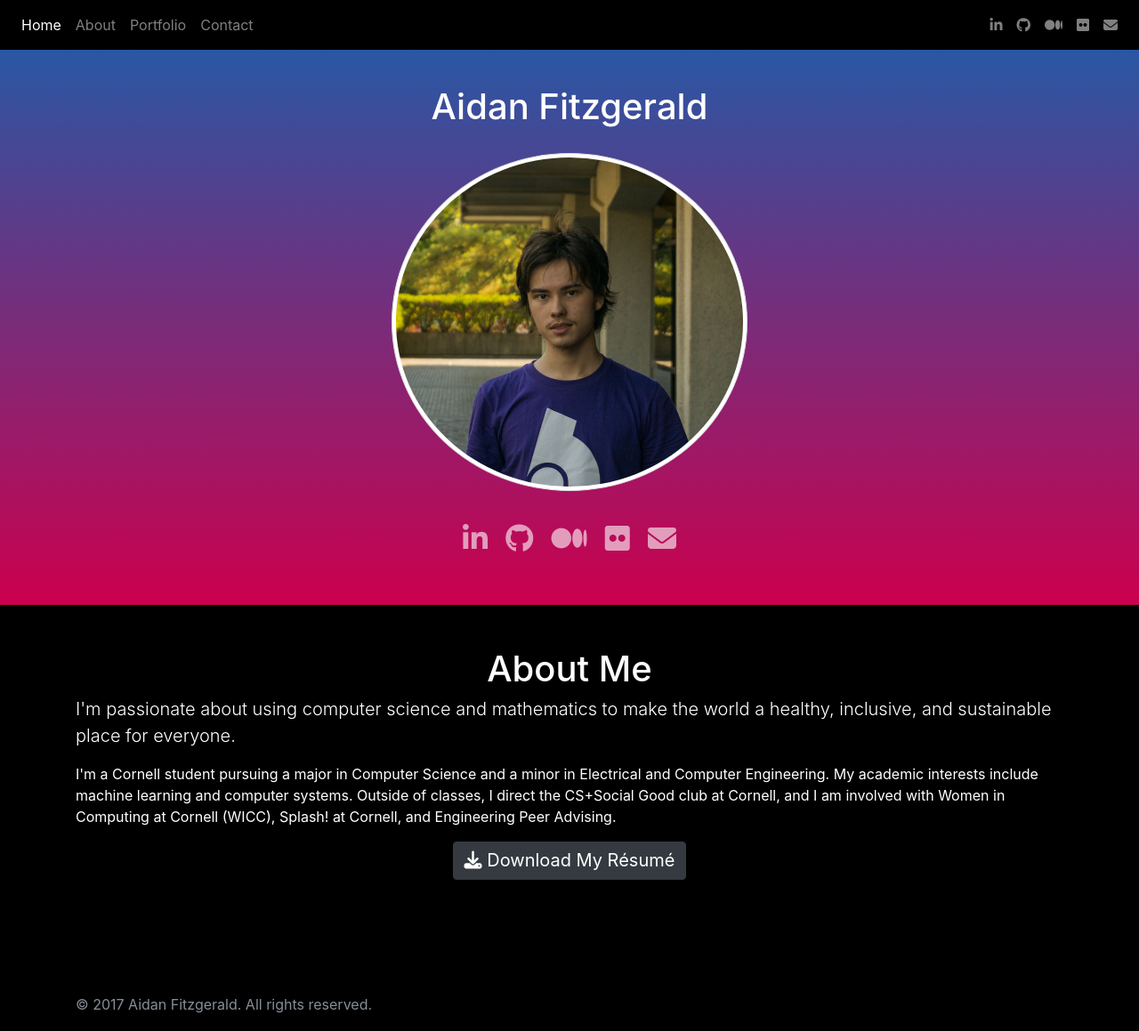
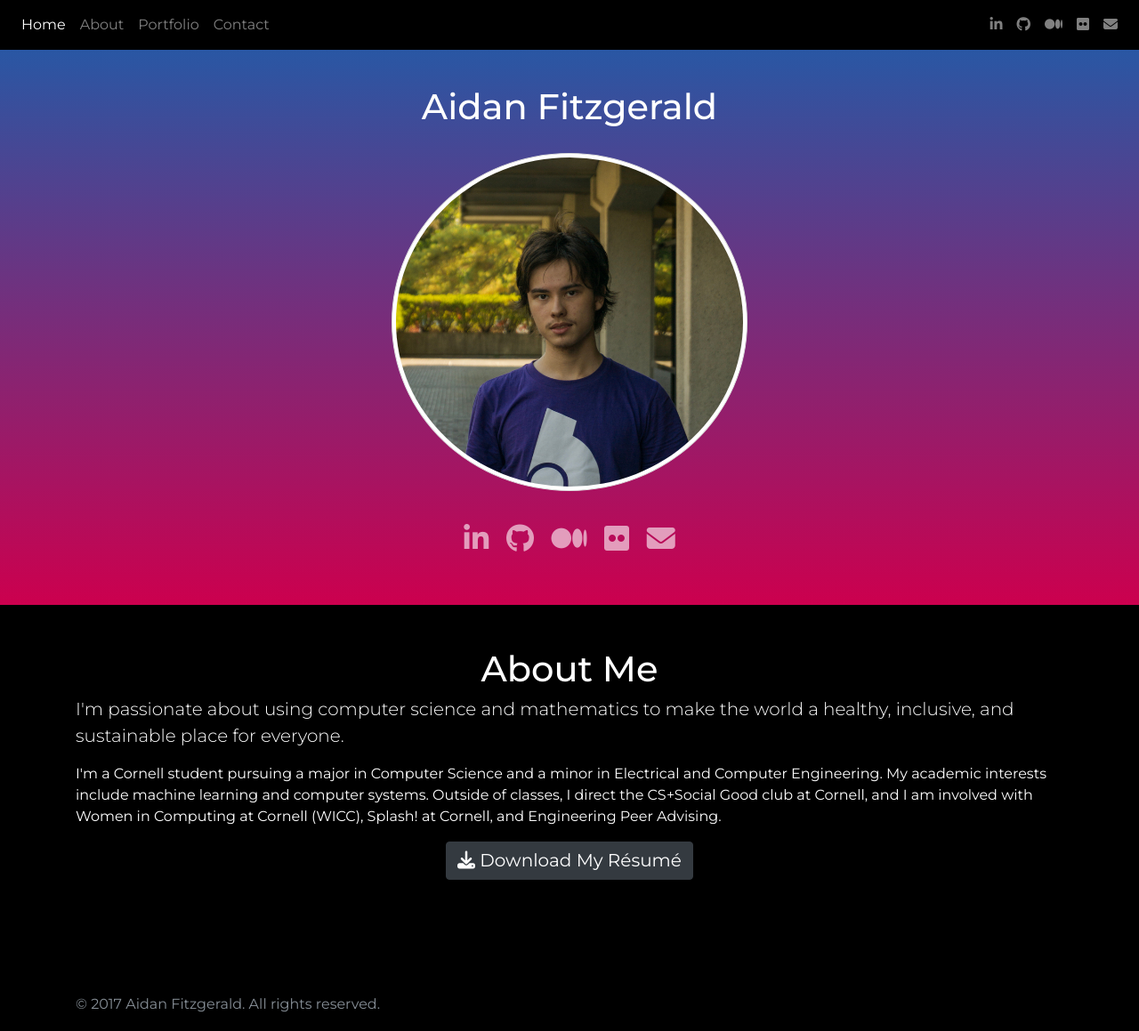
Before and after one commit to aidan-fitz/aidan-fitz.com, a Jekyll site: the page built from index.md, in a window 1280 px wide and 1159 px high. Shown: the whole window at 89% size. Built offline with Jekyll 4.4.1, drawn with Linux system fonts in a browser that asks for light colours; nearby versions of some CDN libraries.

Commit message:
Add Montserrat font

```diff
--- a/css/style.scss
+++ b/css/style.scss
@@ -1,5 +1,7 @@
 ---
 ---
+// Change this Google Fonts import as necessary
+@import url('https://fonts.googleapis.com/css?family=Montserrat:300,400,500');
 
 nav {
   background-color: black;
@@ -16,6 +18,7 @@ nav a.nav-link:active {
 body {
   padding-top: 3rem;
   background-color: black;
+  font-family: Montserrat; // play around with this
 }
 
 .social {
```
